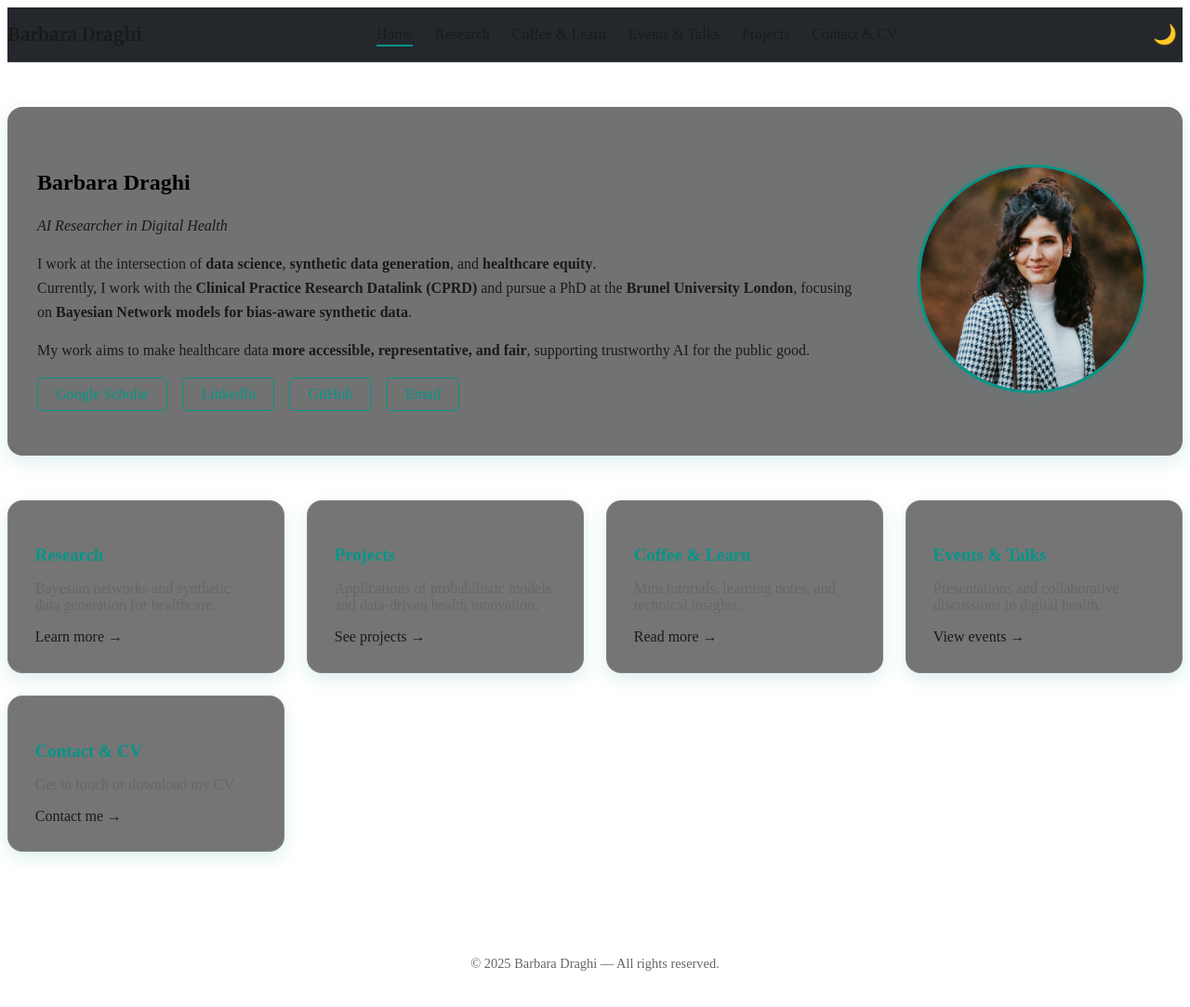
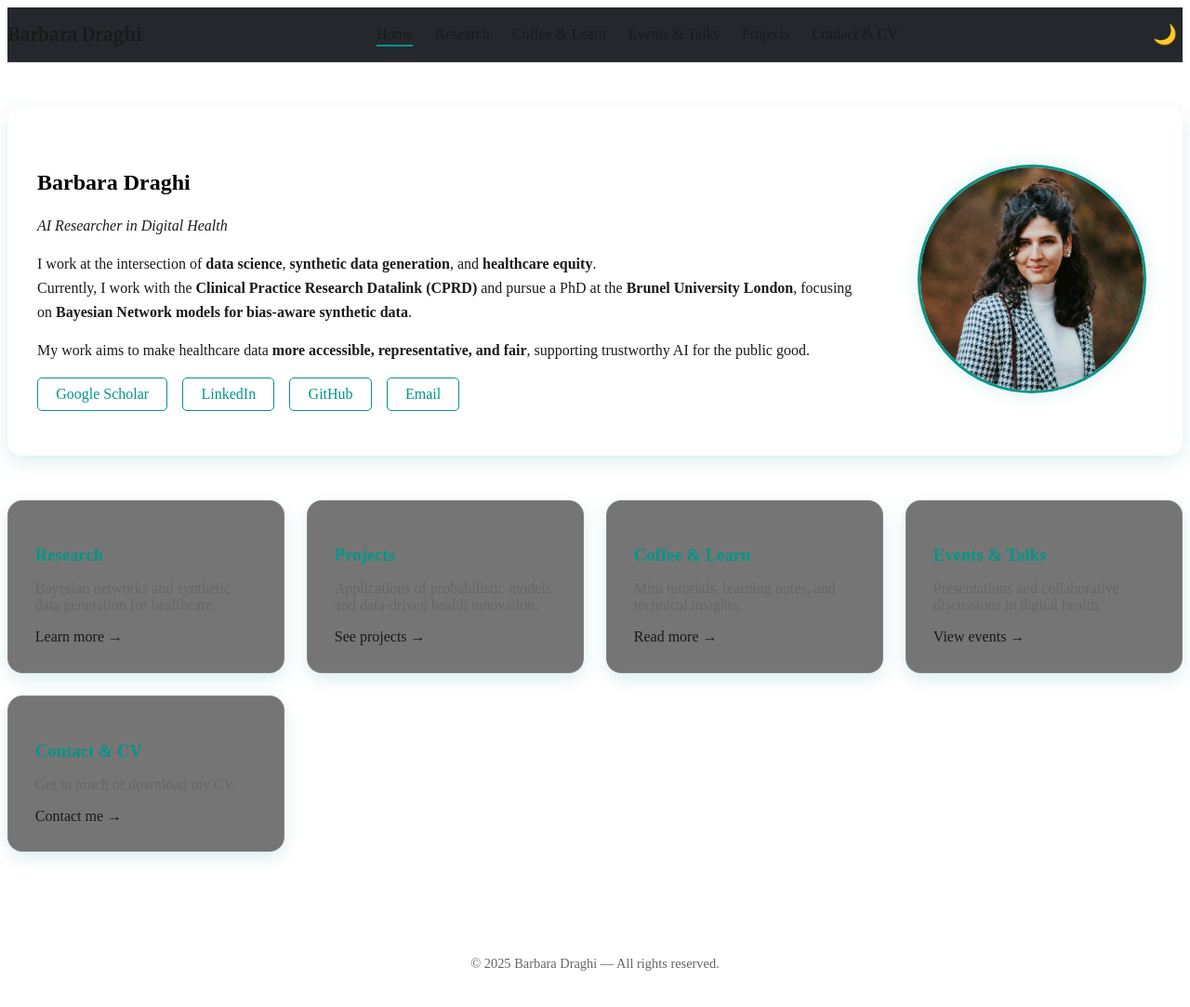
Before and after one commit to barbaraDraghi/barbaradraghi.github.io, a Jekyll site: the page built from index.md, in a window 1280 px wide and 1083 px high. Shown: the whole window at 93% size. Built offline with Jekyll 4.4.1, drawn with Linux system fonts in a browser that asks for light colours; grey boxes are pictures that could not be loaded.

Commit message:
Update style.css

```diff
--- a/assets/css/style.css
+++ b/assets/css/style.css
@@ -92,7 +92,7 @@
   gap: 3rem;
   padding: 3rem 2rem;
   border-radius: 1rem;
-  background: rgba(20,20,20,0.6);
+  background: var(--panel);
   backdrop-filter: blur(12px);
   box-shadow: 0 6px 20px var(--glow);
   margin: 3rem 0;
```
